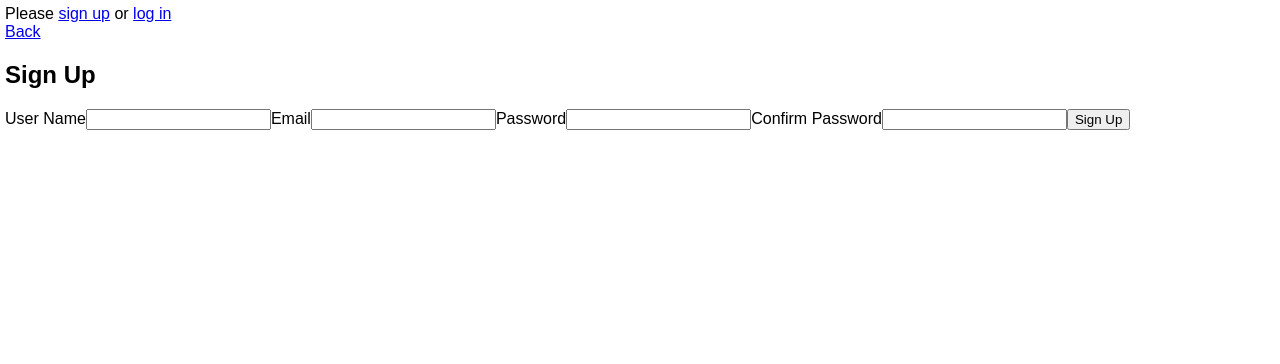
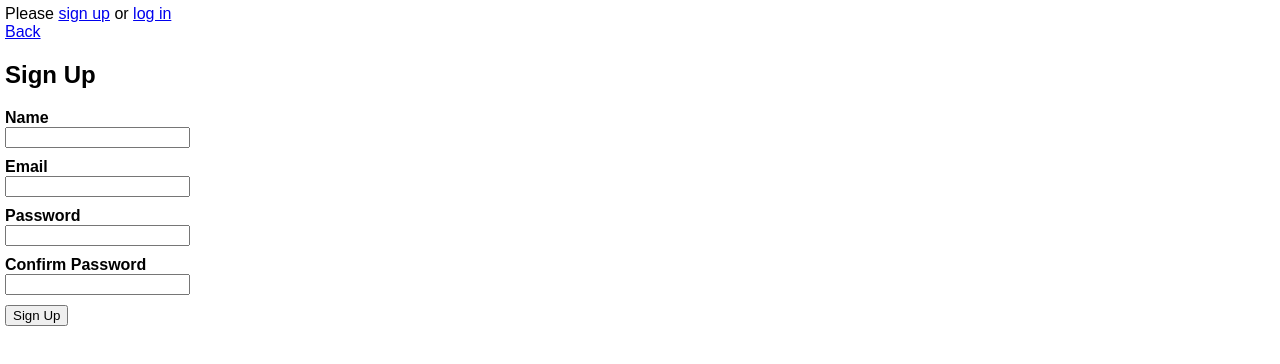
Before and after one commit to sequoian/flashcards, a React (Create React App) app in the folder react/: page /signup in a window 1280 px wide. Shown: the top 364 px of the page. Built offline with nearby package versions, Linux system fonts and the light colour scheme.

Commit message:
signup works with new api

```diff
--- a/react/src/js/Login.js
+++ b/react/src/js/Login.js
@@ -1,7 +1,6 @@
 import React, { Component } from 'react'
 import {Link, withRouter} from 'react-router-dom'
 import Auth from './Auth'
-import Validation from './Validation'
 import LabeledInput from './LabeledInput'
 
 class LoginContainer extends Component {
--- a/react/src/js/Signup.js
+++ b/react/src/js/Signup.js
@@ -1,8 +1,7 @@
 import React, { Component } from 'react'
 import {Link, withRouter} from 'react-router-dom'
-import ValidationErrors from './ValidationErrors'
 import Auth from './Auth'
-import Validation from './Validation'
+import LabeledInput from './LabeledInput'
 
 class SignupContainer extends Component {
   constructor(props) {
@@ -12,7 +11,8 @@ class SignupContainer extends Component {
       email: '',
       password: '',
       confirm: '',
-      errors: []
+      errors: [],
+      error_msg: null
     }
     this.handleChange = this.handleChange.bind(this)
     this.submit = this.submit.bind(this)
@@ -36,12 +36,6 @@ class SignupContainer extends Component {
 
   submit() {
     const {name, email, password, confirm} = this.state
-    const errors = Validation.validateSignup(name, email, password, confirm)
-
-    if (errors.length > 0) {
-      this.setState({errors: errors})
-      return false
-    }
 
     fetch('/auth/signup',
       {
@@ -58,25 +52,29 @@ class SignupContainer extends Component {
         })
       })
       .then(response => {
-        if (!response.ok && response.status !== 400) {
-          console.log(response.status)
-          throw new Error(`status ${response.status}`)
+        if (response.status > 400) {
+          throw new Error(response.status)
         }
-        return response.json()
+        else {
+          return response.json()
+        }
       })
       .then(json => {
         if (json.success) {
-          Auth.authenticateUser(json.token)
+          if (json.login) {
+            Auth.authenticateUser(json.payload.token)
+          }
           this.props.history.replace('/')
         }
         else {
-          errors.push([json.message])
-          this.setState({errors: errors})
+          this.setState({
+            errors: json.errors,
+            error_msg: json.message
+          })
         }
       })
       .catch(error => {
-        errors.push(['Something went wrong'])
-        this.setState({errors: errors})
+        this.setState({error_msg: 'Something went wrong on our end.'})
       })
   }
 
@@ -91,7 +89,7 @@ class SignupContainer extends Component {
   }
 
   render() {
-    const {name, email, password, confirm, errors} = this.state
+    const {name, email, password, confirm, errors, error_msg} = this.state
     return (
       <Signup
         name={name}
@@ -101,56 +99,51 @@ class SignupContainer extends Component {
         handleChange={this.handleChange}
         handleSubmit={this.submit}
         errors={errors}
+        error_msg={error_msg}
       />
     )
   }
 }
 
-const Signup = ({name, email, password, confirm, handleChange, handleSubmit, errors}) => (
+const Signup = ({name, email, password, confirm, handleChange, handleSubmit, errors, error_msg}) => (
   <div>
     <Link to={`/`}>Back</Link>
     <h2>Sign Up</h2>
-    <form className="user-form">
-      {errors.length > 0 ? <ValidationErrors errors={errors} /> : null }
-      <label htmlFor="name">
-        User Name
-      </label>
-      <input
+    <form>
+      <div className="errors">
+        {error_msg}
+      </div>
+      <LabeledInput
+        name="name"
         type="text"
-        name="name"
-        id="name"
+        label="Name"
         value={name}
         onChange={handleChange}
+        error={errors.name}
       />
-      <label htmlFor="email">
-        Email
-      </label>
-      <input
+      <LabeledInput
+        name="email"
         type="text"
-        name="email"
-        id="email"
+        label="Email"
         value={email}
         onChange={handleChange}
+        error={errors.email}
       />
-      <label htmlFor="password">
-        Password
-      </label>
-      <input
+      <LabeledInput
+        name="password"
         type="password"
-        name="password"
-        id="password"
+        label="Password"
         value={password}
         onChange={handleChange}
+        error={errors.password}
       />
-      <label htmlFor="confirm">
-        Confirm Password
-      </label>
-      <input
+      <LabeledInput
+        name="confirm"
         type="password"
-        name="confirm"
-        id="confirm"
+        label="Confirm Password"
         value={confirm}
         onChange={handleChange}
+        error={errors.confirm}
       />
       <button
         type="button"
```
